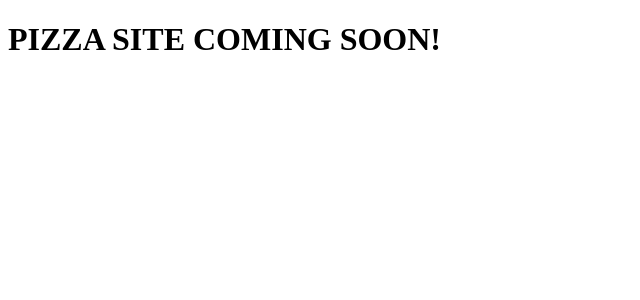
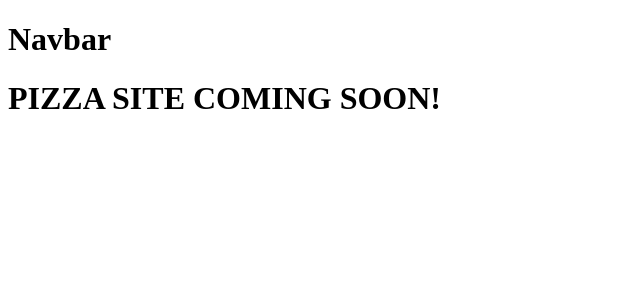
Before and after one commit to Ramong06/pizza-site, a React (Create React App) app: page / in a window 1280 px wide. Shown: the top 300 px of the page, without its empty margins (0-640 px from the left). Built offline with nearby package versions, Linux system fonts and the light colour scheme.

Commit message:
created files for Navbar components

```diff
--- a/src/App.js
+++ b/src/App.js
@@ -1,8 +1,10 @@
 import React from 'react'
+import Navbar from './components/Navbar/index';
 
 const App = () => {
   return (
     <div>
+      <Navbar />
       <h1>PIZZA SITE COMING SOON!</h1>
     </div>
   )
--- /dev/null
+++ b/src/components/Navbar/index.js
@@ -0,0 +1,11 @@
+import React from 'react'
+
+const Navbar = () => {
+    return (
+        <div>
+            <h1>Navbar</h1>
+        </div>
+    )
+}
+
+export default Navbar;
```
Also changed, not shown: src/components/Navbar/NavbarElements.js (added, +11 -0 lines).
